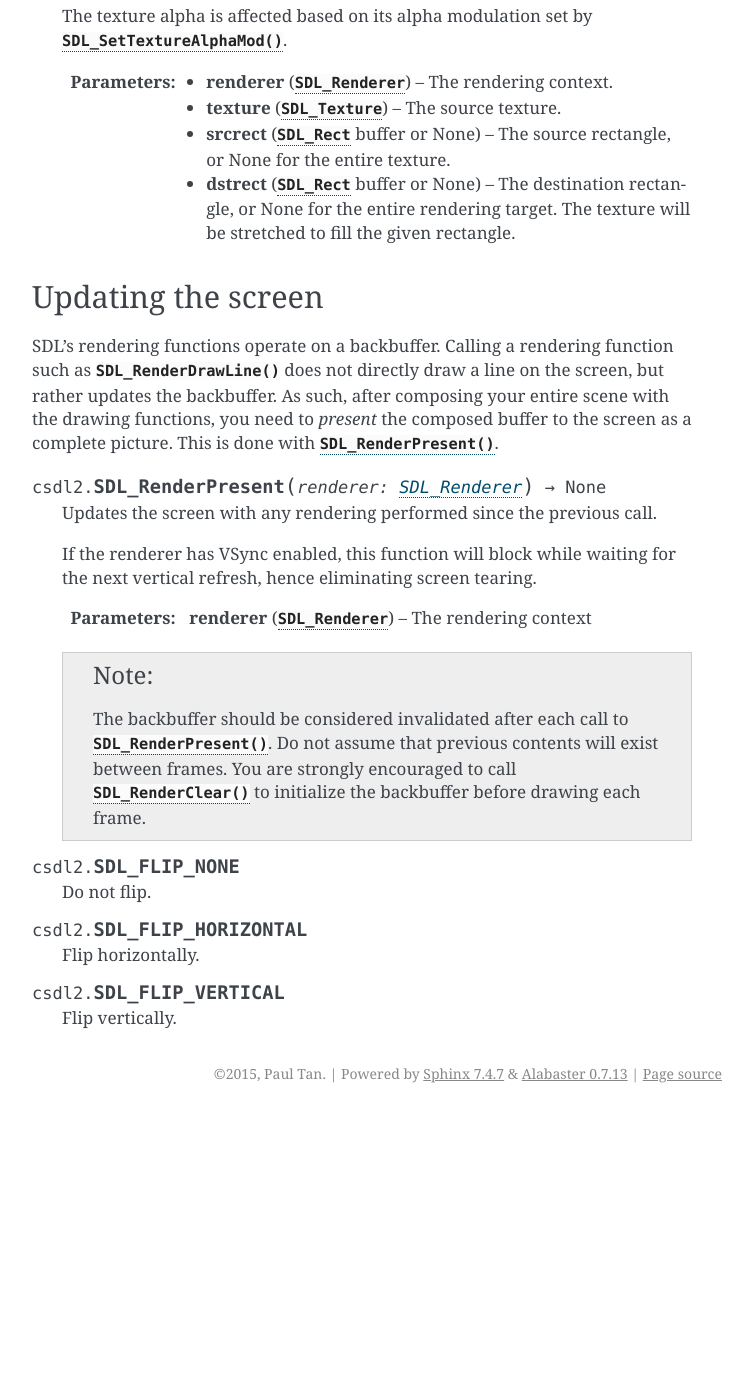
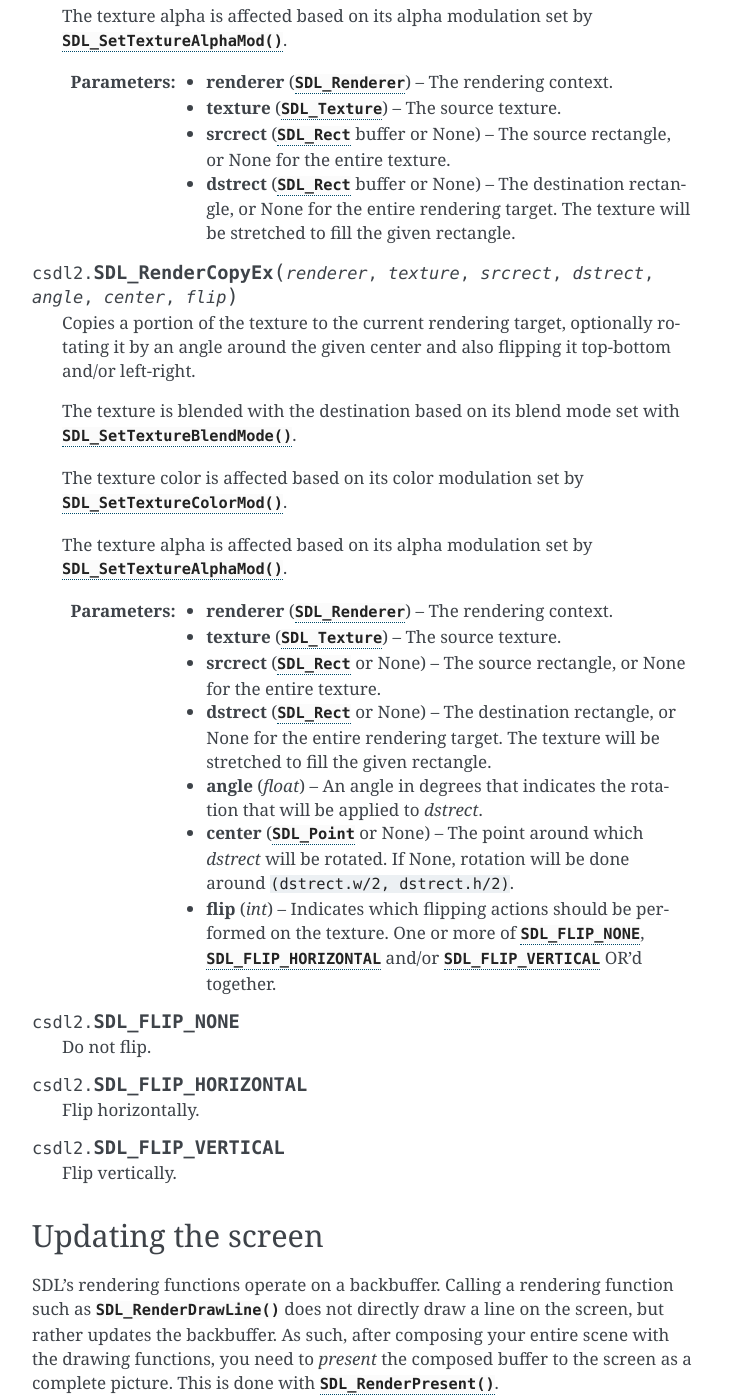
Before and after one commit to pyokagan/pycsdl2, a Sphinx documentation site: the page built from docs/api/render.rst, in a window 1280 px wide and 1400 px high, scrolled down 6828 px. Shown: the whole window, without its empty margins (388-1141 px from the left). Built offline with Sphinx 7.4.7, drawn with Linux system fonts in a browser that asks for light colours; before the commit the page ends 7941 px from its top, so only the background shows below that; some of the changed text lies outside the part shown.

Commit message:
render: implement SDL_RenderCopyEx()

```diff
--- a/docs/api/render.rst
+++ b/docs/api/render.rst
@@ -342,6 +342,53 @@ Drawing
                    rectangle.
    :type dstrect: :class:`SDL_Rect` buffer or None
 
+.. function:: SDL_RenderCopyEx(renderer, texture, srcrect, dstrect, angle, center, flip)
+
+   Copies a portion of the texture to the current rendering target, optionally
+   rotating it by an angle around the given center and also flipping it
+   top-bottom and/or left-right.
+
+   The texture is blended with the destination based on its blend mode set with
+   :func:`SDL_SetTextureBlendMode`.
+
+   The texture color is affected based on its color modulation set by
+   :func:`SDL_SetTextureColorMod`.
+
+   The texture alpha is affected based on its alpha modulation set by
+   :func:`SDL_SetTextureAlphaMod`.
+
+   :param renderer: The rendering context.
+   :type renderer: :class:`SDL_Renderer`
+   :param texture: The source texture.
+   :type texture: :class:`SDL_Texture`
+   :param srcrect: The source rectangle, or None for the entire texture.
+   :type srcrect: :class:`SDL_Rect` or None
+   :param dstrect: The destination rectangle, or None for the entire rendering
+                   target. The texture will be stretched to fill the given
+                   rectangle.
+   :type dstrect: :class:`SDL_Rect` or None
+   :param float angle: An angle in degrees that indicates the rotation that
+                       will be applied to `dstrect`.
+   :param center: The point around which `dstrect` will be rotated. If None,
+                  rotation will be done around ``(dstrect.w/2, dstrect.h/2)``.
+   :type center: :class:`SDL_Point` or None
+   :param int flip: Indicates which flipping actions should be performed on the
+                    texture. One or more of :const:`SDL_FLIP_NONE`,
+                    :const:`SDL_FLIP_HORIZONTAL` and/or
+                    :const:`SDL_FLIP_VERTICAL` OR'd together.
+
+.. data:: SDL_FLIP_NONE
+
+   Do not flip.
+
+.. data:: SDL_FLIP_HORIZONTAL
+
+   Flip horizontally.
+
+.. data:: SDL_FLIP_VERTICAL
+
+   Flip vertically.
+
 Updating the screen
 -------------------
 SDL's rendering functions operate on a backbuffer. Calling a rendering function
```
Also changed, not shown: 4 other files.
